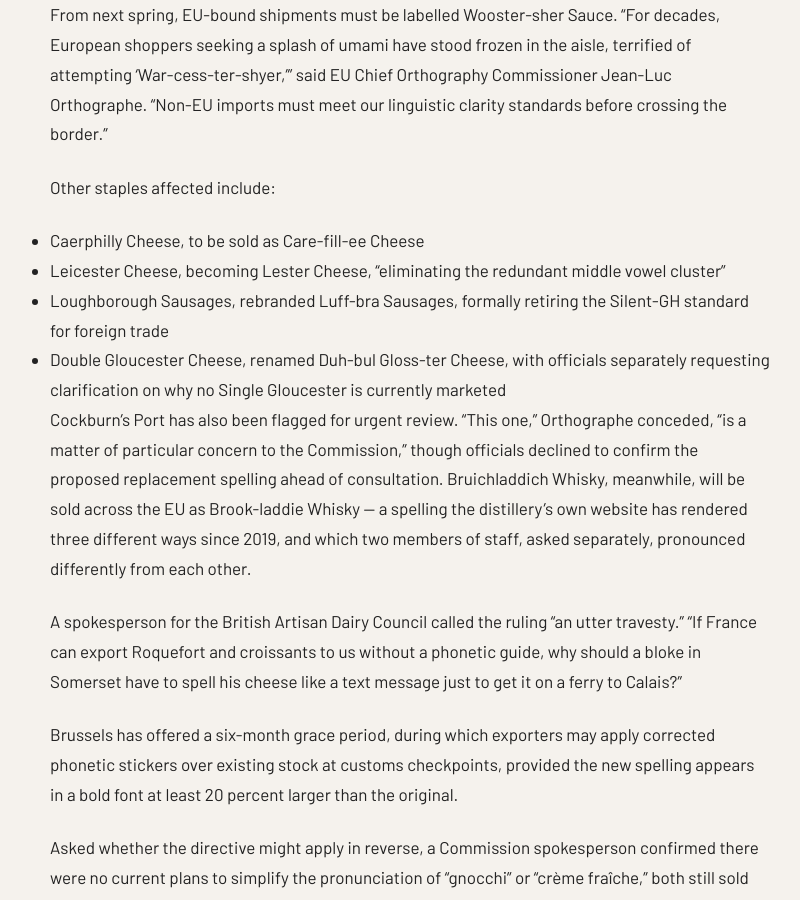
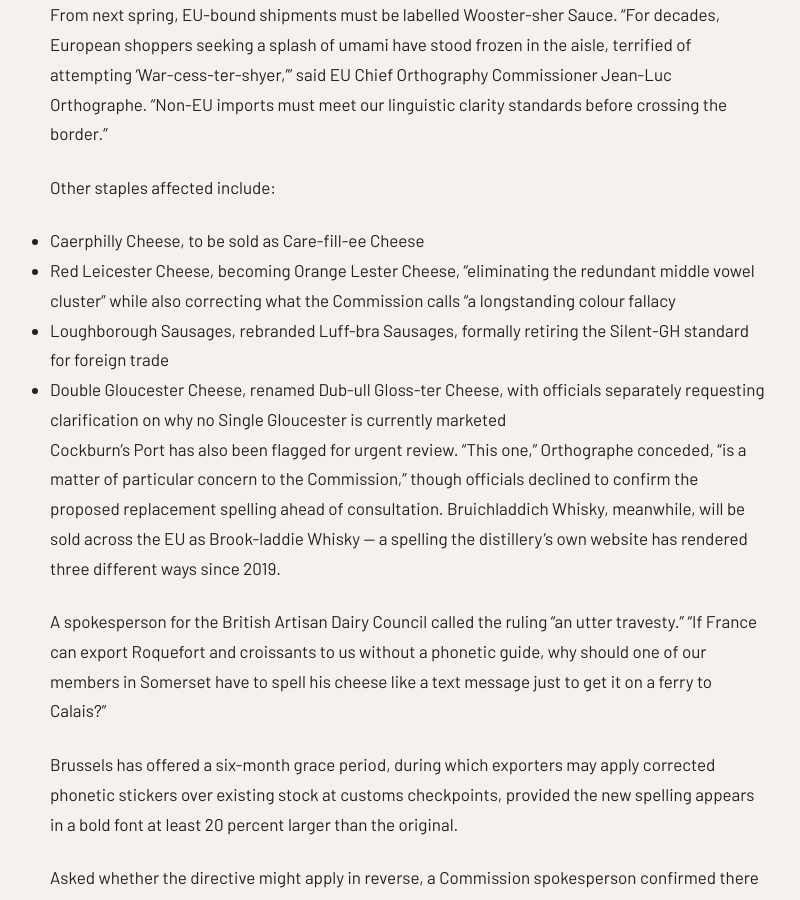
Before and after one commit to matt-palmer999/britishpatriots, a Jekyll site: the page built from _posts/2026-08-20-orthographic-alignment-accord.md, in a window 1280 px wide and 900 px high, scrolled down 951 px. Shown: the whole window, without its empty margins (230-1030 px from the left). Built offline with Jekyll 4.4.1, drawn with Linux system fonts in a browser that asks for light colours; some web fonts are replaced.

Commit message:
Update 2026-08-20-orthographic-alignment-accord.md

```diff
--- a/_posts/2026-08-20-orthographic-alignment-accord.md
+++ b/_posts/2026-08-20-orthographic-alignment-accord.md
@@ -15,13 +15,13 @@ Top of the list is Worcestershire Sauce, which officials say contains at least f
 Other staples affected include:
 
 * Caerphilly Cheese, to be sold as Care-fill-ee Cheese
-* Leicester Cheese, becoming Lester Cheese, "eliminating the redundant middle vowel cluster"
+* Red Leicester Cheese, becoming Orange Lester Cheese, "eliminating the redundant middle vowel cluster" while also correcting what the Commission calls "a longstanding colour fallacy
 * Loughborough Sausages, rebranded Luff-bra Sausages, formally retiring the Silent-GH standard for foreign trade
-* Double Gloucester Cheese, renamed Duh-bul Gloss-ter Cheese, with officials separately requesting clarification on why no Single Gloucester is currently marketed
+* Double Gloucester Cheese, renamed Dub-ull Gloss-ter Cheese, with officials separately requesting clarification on why no Single Gloucester is currently marketed
 
-Cockburn's Port has also been flagged for urgent review. "This one," Orthographe conceded, "is a matter of particular concern to the Commission," though officials declined to confirm the proposed replacement spelling ahead of consultation. Bruichladdich Whisky, meanwhile, will be sold across the EU as Brook-laddie Whisky — a spelling the distillery's own website has rendered three different ways since 2019, and which two members of staff, asked separately, pronounced differently from each other.
+Cockburn's Port has also been flagged for urgent review. "This one," Orthographe conceded, "is a matter of particular concern to the Commission," though officials declined to confirm the proposed replacement spelling ahead of consultation. Bruichladdich Whisky, meanwhile, will be sold across the EU as Brook-laddie Whisky — a spelling the distillery's own website has rendered three different ways since 2019.
 
-A spokesperson for the British Artisan Dairy Council called the ruling "an utter travesty." "If France can export Roquefort and croissants to us without a phonetic guide, why should a bloke in Somerset have to spell his cheese like a text message just to get it on a ferry to Calais?"
+A spokesperson for the British Artisan Dairy Council called the ruling "an utter travesty." "If France can export Roquefort and croissants to us without a phonetic guide, why should one of our members in Somerset have to spell his cheese like a text message just to get it on a ferry to Calais?"
 
 Brussels has offered a six-month grace period, during which exporters may apply corrected phonetic stickers over existing stock at customs checkpoints, provided the new spelling appears in a bold font at least 20 percent larger than the original.
 
```
